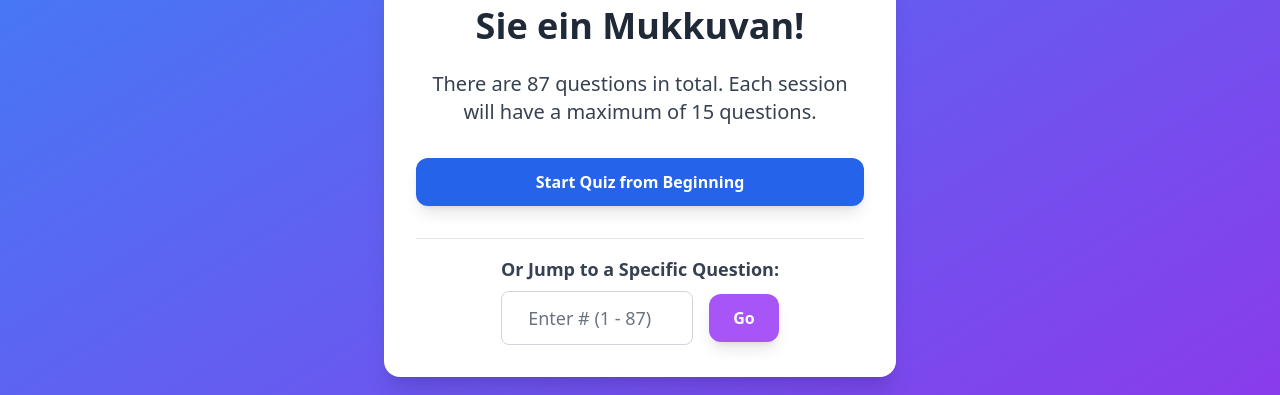
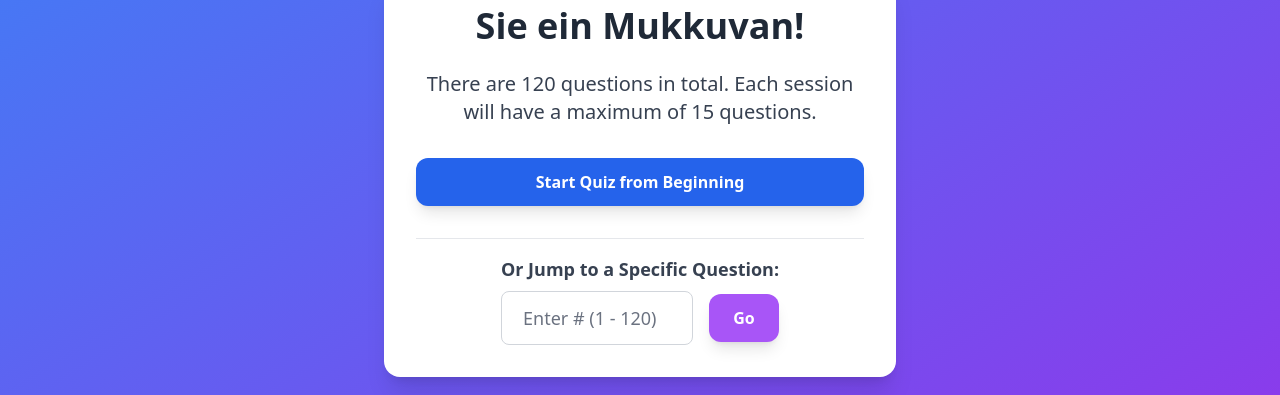
Before and after one commit to jayasurian123/fish-app, a React (Vite) app: page / in a window 1280 px wide. Shown: the part 225-620 px from the top of the page. Built offline with nearby package versions, Linux system fonts and the light colour scheme.

Commit message:
120 questions

```diff
--- a/src/app/questions.ts
+++ b/src/app/questions.ts
@@ -643,4 +643,247 @@ export const quizQuestions: TQuestion[] = [
     option2: "Meerforelle",
     option3: "Kaulbarsch",
   },
+  {
+    id: 88,
+    question: "Wie hoch ist die Körpertemperatur der Fische?",
+    option1: "Etwa gleich der Wassertemperatur",
+    option2: "Höher als die Wassertemperatur",
+    option3: "Etwa gleich der Lufttemperatur",
+  },
+  {
+    id: 89,
+    question: "Was ist ein Milchner?",
+    option1: "Männlicher Fisch",
+    option2: "Weiblicher Fisch",
+    option3: "Jungfisch",
+  },
+  {
+    id: 90,
+    question: "Warum gibt es Schonzeiten?",
+    option1: "Um den Fischen eine ungestörte Laichablage zu ermöglichen.",
+    option2: "Um den Uferschutz zu gewährleisten",
+    option3: "Um zu verhindern, dass zu viele Fische auf den Markt kommen",
+  },
+  {
+    id: 91,
+    question: "Was ist unter dem Begriff Laichausschlag zu verstehen?",
+    option1: "Ausschlag bei einigen Fischarten zur Laichzeit",
+    option2: "Infektion des Laiches",
+    option3: "Ausschlag bei einigen Fischarten nach der Laichzeit",
+  },
+  {
+    id: 92,
+    question: "Was versteht man unter einem Butterkrebs?",
+    option1: "Einen frisch gehäuteten Krebs",
+    option2: "Einen Edelkrebs im Jugendstadium",
+    option3: "Einen an Krebspest erkrankten Krebs",
+  },
+  {
+    id: 93,
+    question: "Wo entwickeln sich die Eier vom Krebs?",
+    option1: "An der Unterseite des Hinterleibes des weiblichen Krebses",
+    option2: "In Laichgruben auf kiesigem Untergrund",
+    option3: "An Wasserpflanzen angeheftet",
+  },
+  {
+    id: 94,
+    question:
+      "Welche hier genannten Körperteile und Merkmale werden zur Altersbestimmung von Fischen genutzt?",
+    option1:
+      "Anzahl der Ringe auf Schuppen und Otolithen (Steine aus dem Gleichgewichtsorgan)",
+    option2: "Anzahl der Gräten",
+    option3: "Anzahl und Stellung der Rückenflossenstrahlen",
+  },
+  {
+    id: 95,
+    question:
+      "Was ist hinsichtlich der Körperlänge weiblicher und männlicher Aale richtig?",
+    option1: "Weibliche Aale werden länger.",
+    option2: "Männliche Aale werden länger",
+    option3: "Beide Geschlechter werden gleich lang",
+  },
+  {
+    id: 96,
+    question: "Wie wird die Totallänge des Fisches gemessen?",
+    option1:
+      "Von der Maulspitze bis zum Ende der natürlich ausgebreiteten Schwanzflosse",
+    option2: "Von den Brustflossen bis zum Ansatz der Schwanzflosse",
+    option3: "Von den Kiemendeckeln bis zur Afterflosse",
+  },
+  {
+    id: 97,
+    question: 'Was wird unter dem Begriff "saures Wasser" verstanden?',
+    option1: "Wasser mit niedrigem pH-Wert",
+    option2: "Trübes Wasser",
+    option3: "Wasser mit hohem pH-Wert",
+  },
+  {
+    id: 98,
+    question: "Was versteht man unter einem neutralen pH-Wert?",
+    option1: "pH-Wert von 7",
+    option2: "pH-Wert über 7",
+    option3: "pH-Wert unter 7",
+  },
+  {
+    id: 99,
+    question:
+      "Können sich die Marmorkarpfen in Brandenburger Gewässern selbst reproduzieren?",
+    option1: "Nein",
+    option2: "Ja",
+    option3: "Nur in warmen Sommern",
+  },
+  {
+    id: 100,
+    question: "Welche Jahreszeit ist Quappenbeißzeit?",
+    option1: "Winter",
+    option2: "Sommer",
+    option3: "Frühjahr",
+  },
+  {
+    id: 101,
+    question: "Karpfen sind...?",
+    option1: "Sommerlaicher",
+    option2: "Frühjahrslaicher",
+    option3: "Winterlaicher",
+  },
+  {
+    id: 102,
+    question:
+      "Gehört der Silberkarpfen zu den schutzbedürftigen heimischen Fischarten?",
+    option1: "Nein",
+    option2: "Ja",
+    option3: "Ja, aber nur in Seen",
+  },
+  {
+    id: 103,
+    question: "Welche Tiere sind Schädlinge der Fischbrut?",
+    option1: "Gelbrandkäferlarven",
+    option2: "Wasserflöhe",
+    option3: "Tubifix",
+  },
+  {
+    id: 104,
+    question: "Welche Fischarten sind Gelegelaicher?",
+    option1: "Karpfen, Plötze",
+    option2: "Zander, Aal",
+    option3: "Regenbogenforelle, Kleine Maräne",
+  },
+  {
+    id: 105,
+    question:
+      "Welche Fischarten nutzen bevorzugt für die Eiablage in das Wasser ragende Bäume, Äste, totes Geäst usw.?",
+    option1: "Zander, Barsch",
+    option2: "Hecht, Bachforelle",
+    option3: "Barbe, Schmerle",
+  },
+  {
+    id: 106,
+    question:
+      "Welche Fische sind keine heimischen Arten in den Brandenburger Gewässern?",
+    option1: "Graskarpfen, Marmorkarpfen, Silberkarpfen",
+    option2: "Karausche, Aland, Bitterling",
+    option3: "Rotfeder, Schlammpeitzger, Gründling",
+  },
+  {
+    id: 107,
+    question: "Kann an den Schuppen das Alter der Fische abgelesen werden?",
+    option1: "Ja, anhand der Verdichtungszonen (Ringe)",
+    option2: "Nein",
+    option3: "Ja, aber nur bei Rognern",
+  },
+  {
+    id: 108,
+    question: "Wie alt können Karpfen werden?",
+    option1: "Ca. 40 Jahre",
+    option2: "Ca. 10 Jahre",
+    option3: "Über 150 Jahre",
+  },
+  {
+    id: 109,
+    question: "Welcher Karpfenfisch ist nicht einheimisch?",
+    option1: "Graskarpfen",
+    option2: "Schleie",
+    option3: "Grundling",
+  },
+  {
+    id: 110,
+    question: "Aale laichen ...?",
+    option1: "einmal im Leben",
+    option2: "alle 2 Jahre",
+    option3: "alle 4 Jahre",
+  },
+  {
+    id: 111,
+    question: "Was sind Blankaale?",
+    option1: "Aale auf der Laichwanderung",
+    option2: "Tagaktive Aale",
+    option3: "Jungaale",
+  },
+  {
+    id: 112,
+    question: "Die Schleie ist ein ...?",
+    option1: "Krautlaicher",
+    option2: "Kieslaicher",
+    option3: "Bodenlaicher",
+  },
+  {
+    id: 113,
+    question:
+      "Welche Fischart erreicht Stückgewichte von mehr als 10 Kilogramm?",
+    option1: "Karpfen",
+    option2: "Schleie",
+    option3: "Grundling",
+  },
+  {
+    id: 114,
+    question: "Wo laicht der Hecht?",
+    option1: "An flachen verkrauteten Uferstellen",
+    option2: "Im Freiwasser",
+    option3: "Im Kiesbett",
+  },
+  {
+    id: 115,
+    question: "Wann laicht der Zander?",
+    option1: "Von März bis Juni",
+    option2: "Von Juli bis September",
+    option3: "Von Oktober bis November",
+  },
+  {
+    id: 116,
+    question:
+      "Nach welcher Fischart sind große, flache, trübe Seen mit häufiger Wasserblüten benannt?",
+    option1: "Zander",
+    option2: "Quappe",
+    option3: "Hecht",
+  },
+  {
+    id: 117,
+    question: "Welche Fischart unternimmt keine Laichwanderung?",
+    option1: "Neunstachliger Stichling",
+    option2: "Lachs",
+    option3: "Aal",
+  },
+  {
+    id: 118,
+    question:
+      "Wie heißt die in Brandenburg ursprüngliche einheimische Krebsart?",
+    option1: "Edelkrebs",
+    option2: "Süßwasserhummer",
+    option3: "Amerikanischer Flusskrebs",
+  },
+  {
+    id: 119,
+    question: "Der Bitterling ist ein ...?",
+    option1: "Schwarmfisch",
+    option2: "typischer Einzelgänger",
+    option3: "bitter schmeckender Fisch",
+  },
+  {
+    id: 120,
+    question:
+      "Welcher Zehnfußkrebs unternimmt flussaufwärts Massenwanderungen und wird so zur Plage?",
+    option1: "Wollhandkrabbe",
+    option2: "Signalkrebs",
+    option3: "Sumpfkrebs",
+  },
 ];
```
